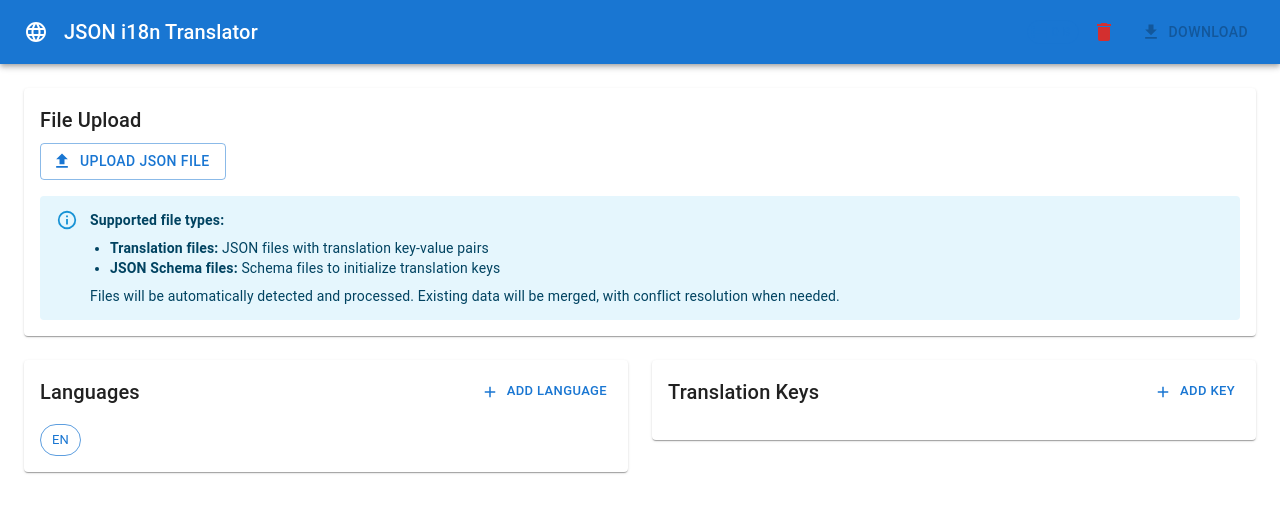
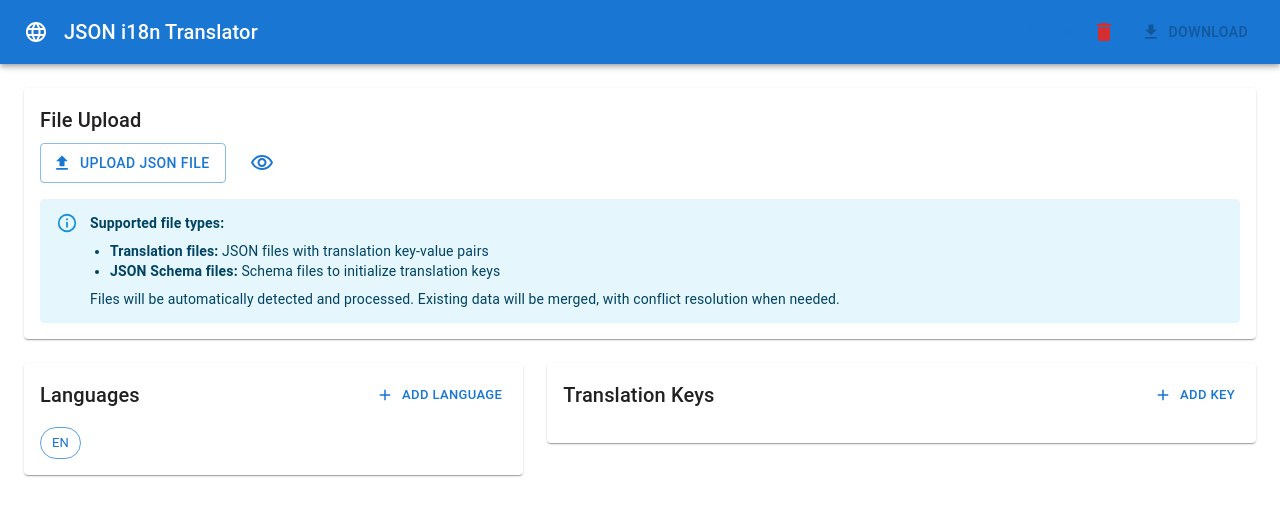
Before and after one commit to AnjuzMary/Project_JSON_25, a React (Create React App) app: page / in a window 1280 px wide. Shown: the top 516 px of the page. Built offline with nearby package versions, Linux system fonts and the light colour scheme; the HTML template or start-up script is replaced by a standard one.

Commit message:
added collapsible icon for information, added filename display for uploaded files

```diff
--- a/src/App.tsx
+++ b/src/App.tsx
@@ -74,6 +74,7 @@ function App() {
   const [conflicts, setConflicts] = useState<any>(null)
   const [placeholderIssues, setPlaceholderIssues] = useState<any>({})
   const [hasLoadedFromStorage, setHasLoadedFromStorage] = useState(false);
+  const [resetUploadList, setResetUploadList] = useState(false);
 
 
   // Load data from localStorage on mount
@@ -360,13 +361,18 @@ function getSchemaValueByPath(schema: any, path: string): string | undefined {
 
   const clearStorage = () => {
     if (window.confirm("Are you sure you want to clear all translation data?")) {
-      localStorage.removeItem("i18n-translations")
-      localStorage.removeItem("i18n-languages")
-      setTranslations({})
-      setLanguages(["en"])
-      setSelectedKey("")
+      localStorage.removeItem("i18n-translations");
+      localStorage.removeItem("i18n-languages");
+      localStorage.removeItem("i18n-uploaded-files"); // ✅ clear uploaded file names
+      setTranslations({});
+      setLanguages(["en"]);
+      setSelectedKey("");
+      setPlaceholderIssues({});
+      setResetUploadList(true); // ✅ tell FileUploader to reset
+      setTimeout(() => setResetUploadList(false), 100); // reset signal
     }
-  }
+  };
+
 
   const updateTranslation = (key: string, language: string, value: string) => {
     const newTranslations = { ...translations }
@@ -435,12 +441,12 @@ function getSchemaValueByPath(schema: any, path: string): string | undefined {
                   <Typography variant="h6" gutterBottom>
                     File Upload
                   </Typography>
-                  <FileUploader onFileUpload={handleFileUpload} />
+                  <FileUploader onFileUpload={handleFileUpload} resetSignal={resetUploadList} />
                 </Paper>
               </Grid>
 
               {/* Languages Management */}
-              <Grid item xs={12} md={6}>
+              <Grid item xs={12} md={5}>
                 <Paper sx={{ p: 2 }}>
                   <Box sx={{ display: "flex", alignItems: "center", mb: 2 }}>
                     <Typography variant="h6" sx={{ flexGrow: 1 }}>
@@ -465,7 +471,7 @@ function getSchemaValueByPath(schema: any, path: string): string | undefined {
               </Grid>
 
               {/* Keys Management */}
-              <Grid item xs={12} md={6}>
+              <Grid item xs={12} md={7}>
                 <Paper sx={{ p: 2 }}>
                   <Box sx={{ display: "flex", alignItems: "center", mb: 2 }}>
                     <Typography variant="h6" sx={{ flexGrow: 1 }}>
--- a/src/components/FileUploader.tsx
+++ b/src/components/FileUploader.tsx
@@ -1,9 +1,12 @@
-import React, { useRef } from "react"
-import { Box, Button, Typography, Alert } from "@mui/material"
+import React, { useRef, useState, useEffect } from "react"
+import { Box, Button, Typography, Alert, Tooltip, IconButton } from "@mui/material"
 import { Upload } from "@mui/icons-material"
+import { VisibilityOutlined, VisibilityOffOutlined } from "@mui/icons-material";
+
 
 interface FileUploaderProps {
-  onFileUpload: (data: any, type: "translation" | "schema") => void
+  onFileUpload: (data: any, type: "translation" | "schema") => void;
+  resetSignal?: boolean; // ✅ new prop
 }
 
 function autoConvertToTranslationFormat(obj: any, lang = "en"): Record<string, Record<string, string>> {
@@ -50,8 +53,19 @@ function looksLikeStructuredTranslationFile(data: any): boolean {
     )
 }
 
-export function FileUploader({ onFileUpload }: FileUploaderProps) {
+export function FileUploader({ onFileUpload, resetSignal }: FileUploaderProps) {
   const fileInputRef = useRef<HTMLInputElement>(null)
+  const [uploadedFiles, setUploadedFiles] = useState<string[]>(() => {
+    const saved = localStorage.getItem("i18n-uploaded-files");
+    return saved ? JSON.parse(saved) : [];
+  });
+  const [showTips, setShowTips] = useState(true);
+
+  useEffect(() => {
+    if (resetSignal) {
+      setUploadedFiles([]);
+    }
+  }, [resetSignal]);
 
   const handleFileSelect = (event: React.ChangeEvent<HTMLInputElement>) => {
     const file = event.target.files?.[0]
@@ -87,6 +101,9 @@ export function FileUploader({ onFileUpload }: FileUploaderProps) {
     }
 
     reader.readAsText(file)
+    setUploadedFiles((prev) => [...prev, file.name]);
+    localStorage.setItem("i18n-uploaded-files", JSON.stringify([...uploadedFiles, file.name]));
+
 
     // Reset input
     if (fileInputRef.current) {
@@ -102,8 +119,33 @@ export function FileUploader({ onFileUpload }: FileUploaderProps) {
         <Button variant="outlined" startIcon={<Upload />} onClick={() => fileInputRef.current?.click()}>
           Upload JSON File
         </Button>
+        <Tooltip title={showTips ? "Hide tips" : "Show tips"}>
+          <IconButton onClick={() => setShowTips((prev) => !prev)} aria-label="Toggle tips">
+            {showTips ? (
+              <VisibilityOutlined color="primary" />
+            ) : (
+              <VisibilityOffOutlined color="disabled" />
+            )}
+          </IconButton>
+        </Tooltip>
       </Box>
 
+      {uploadedFiles.length > 0 && (
+        <Box sx={{ mt: 1 }}>
+          <Typography variant="caption" color="text.secondary">
+            Uploaded files:
+          </Typography>
+          <ul style={{ margin: 0, paddingLeft: "1.2rem" }}>
+            {uploadedFiles.map((file, idx) => (
+              <li key={idx}>
+                <Typography variant="body2">{file}</Typography>
+              </li>
+            ))}
+          </ul>
+        </Box>
+      )}
+
+      {showTips && (
         <Alert severity="info" sx={{ mt: 2 }}>
           <Typography variant="body2">
             <strong>Supported file types:</strong>
@@ -121,6 +163,7 @@ export function FileUploader({ onFileUpload }: FileUploaderProps) {
             when needed.
           </Typography>
         </Alert>
+      )}
     </Box>
   )
 }
--- a/src/components/PlaceholderValidator.tsx
+++ b/src/components/PlaceholderValidator.tsx
@@ -39,7 +39,7 @@ export function PlaceholderValidator({ translations, placeholderIssues }: Placeh
               <Typography variant="subtitle2" gutterBottom>
                 Current translations:
               </Typography>
-              {Object.entries(translations[key]).map(([lang, text]) => (
+              {Object.entries(translations[key] || {}).map(([lang, text]) => (
                 <Box key={lang} sx={{ mb: 1 }}>
                   <Typography variant="caption" color="text.secondary">
                     {lang.toUpperCase()}:
```
Lines whose indentation alone changed are shown as unchanged.
